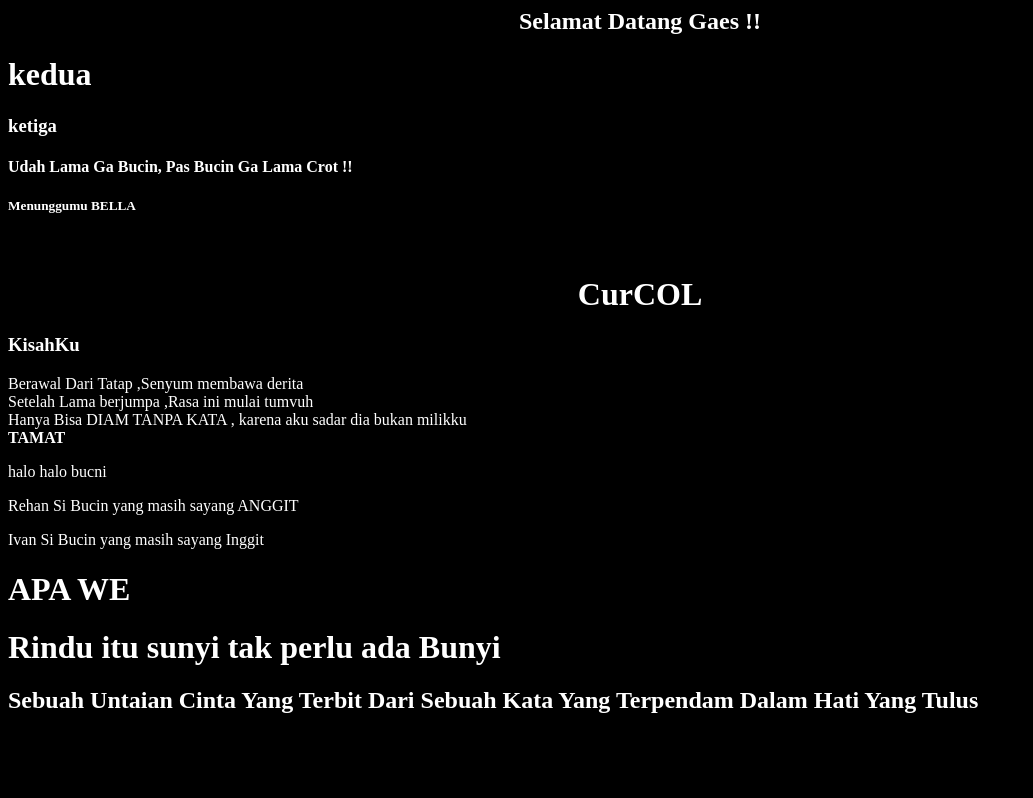
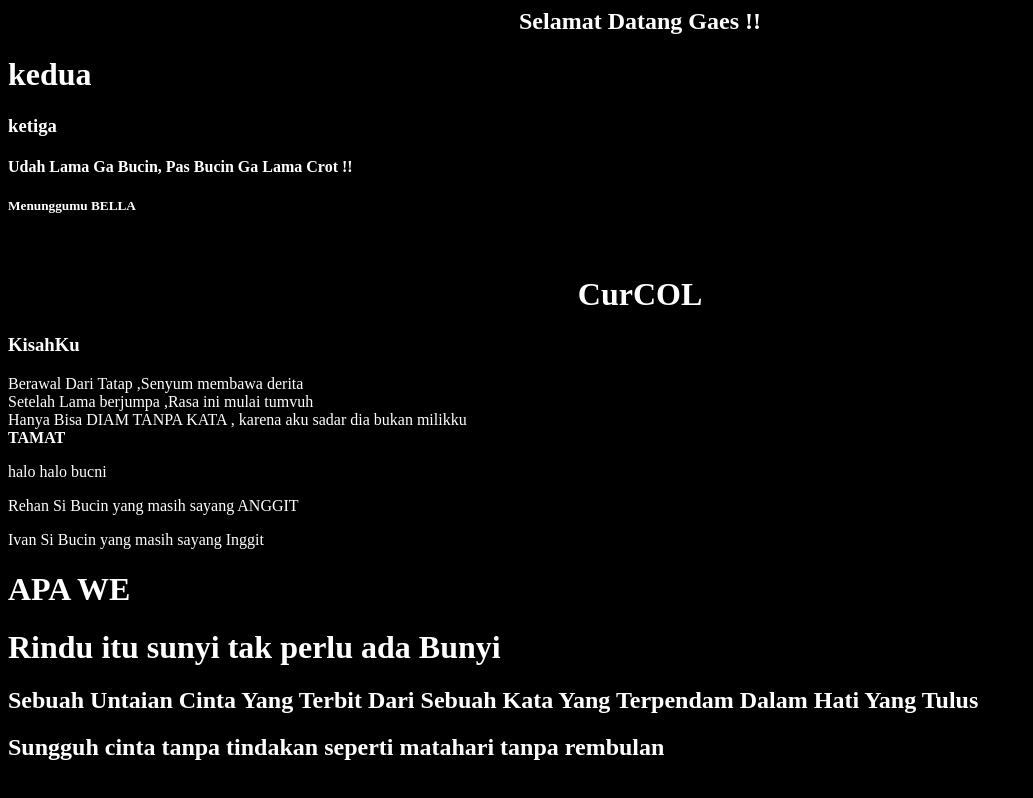
Before and after one commit to RaihanM15/tespush, a plain HTML site: page index.html in a window 1280 px wide. Shown: the whole page, without its empty margins (0-1033 px from the left). Drawn offline with Linux system fonts and the light colour scheme.

Commit message:
Bucin yang tulus3

```diff
--- a/index.html
+++ b/index.html
@@ -21,5 +21,6 @@
         <h1>Rindu itu sunyi tak perlu ada Bunyi</h1>
         <h2>Sebuah Untaian Cinta Yang Terbit Dari Sebuah Kata Yang Terpendam Dalam Hati Yang Tulus
                     </h2>
+        <h2>Sungguh cinta tanpa tindakan seperti matahari tanpa rembulan</h2>
     </body>
 </html>
```
